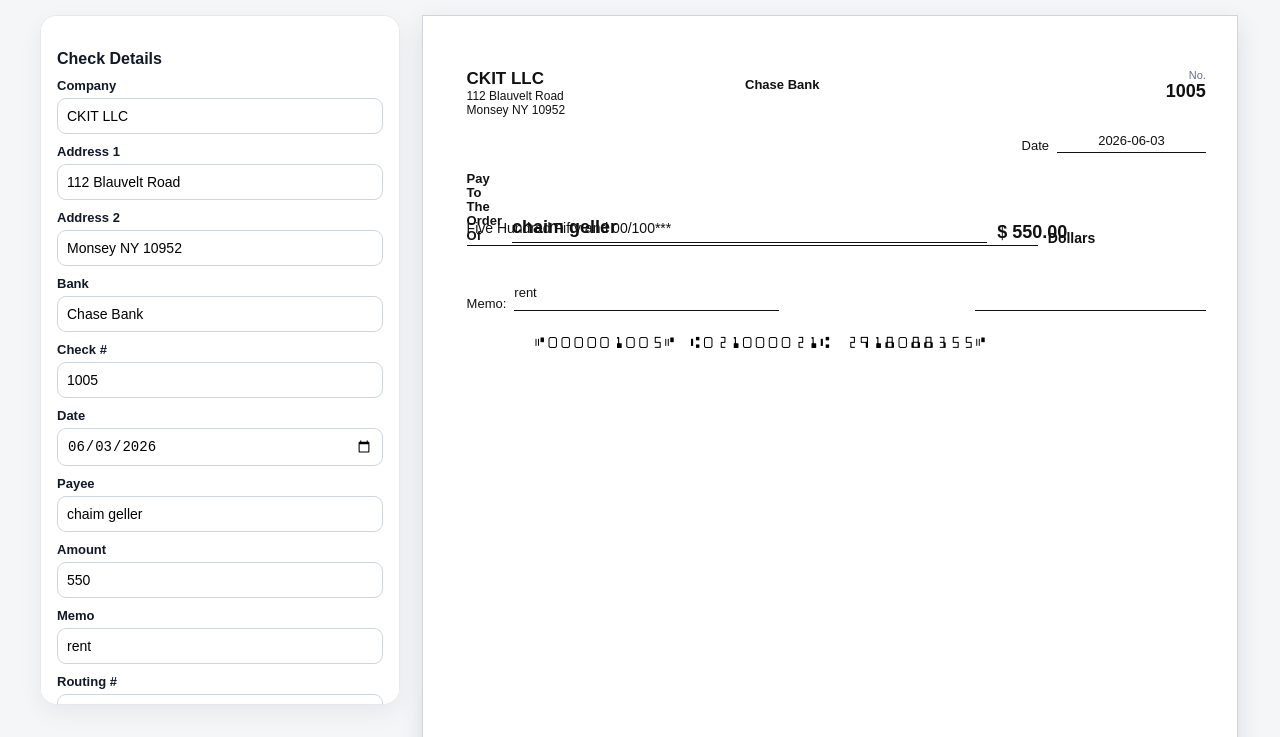
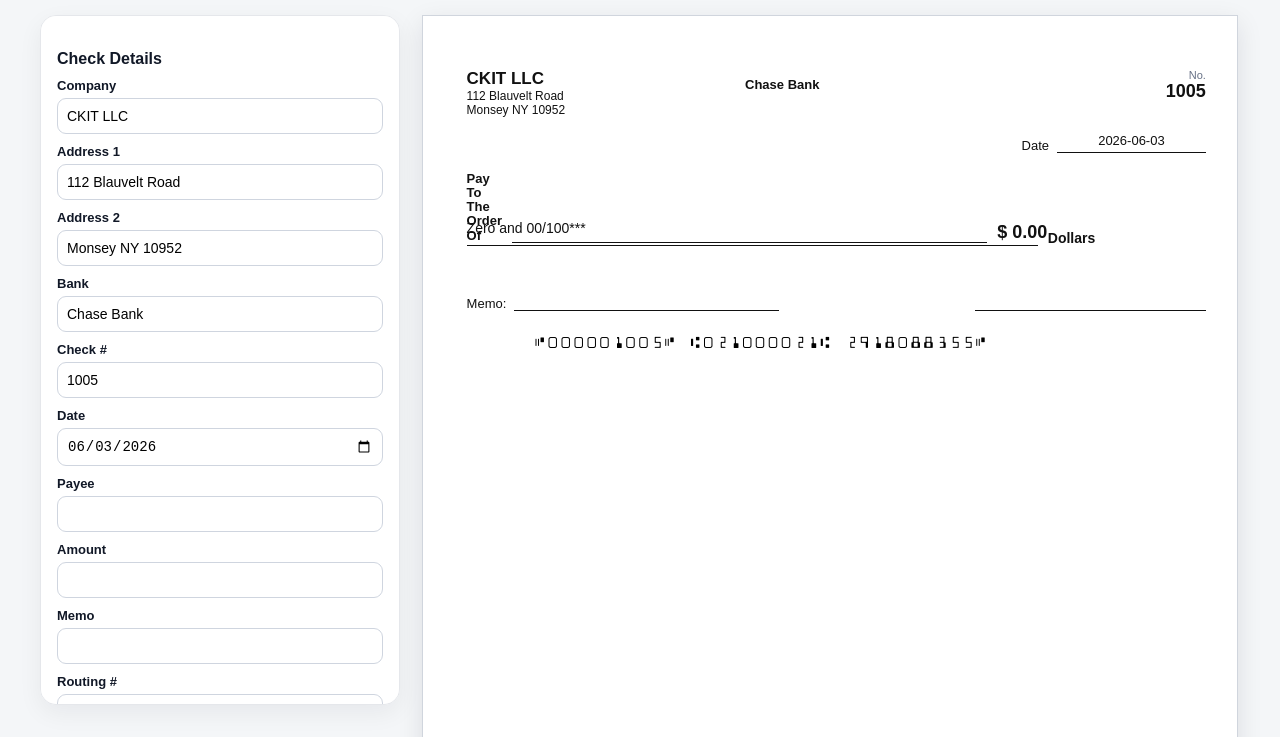
Before and after one commit to chaimkohn27/check-printer, a plain HTML site: page index.html in a window 1280 px wide. Shown: the part 90-827 px from the top of the page. Drawn offline with Linux system fonts and the light colour scheme.

Commit message:
Update index.html

```diff
--- a/index.html
+++ b/index.html
@@ -43,7 +43,7 @@
 </div>
 </div>
 <script>
-const defaults={company:"CKIT LLC",address1:"112 Blauvelt Road",address2:"Monsey NY 10952",bank:"Chase Bank",checkNo:"1005",date:"2026-06-03",payee:"chaim geller",amountInput:"550",memo:"rent",routing:"021000021",account:"2918088355",signature:""};
+const defaults={company:"CKIT LLC",address1:"112 Blauvelt Road",address2:"Monsey NY 10952",bank:"Chase Bank",checkNo:"1005",date:"2026-06-03",payee:"",amountInput:" ",memo:" ",routing:"021000021",account:"2918088355",signature:""};
 const fields=Object.keys(defaults);
 function numberToWords(value){const ones=["","One","Two","Three","Four","Five","Six","Seven","Eight","Nine","Ten","Eleven","Twelve","Thirteen","Fourteen","Fifteen","Sixteen","Seventeen","Eighteen","Nineteen"];const tens=["","","Twenty","Thirty","Forty","Fifty","Sixty","Seventy","Eighty","Ninety"];const scales=["","Thousand","Million","Billion"];const amount=Number(value||0);const dollars=Math.floor(amount);const cents=Math.round((amount-dollars)*100);function underThousand(num){const words=[];if(num>=100){words.push(ones[Math.floor(num/100)]+" Hundred");num%=100}if(num>=20){words.push(tens[Math.floor(num/10)]);num%=10}if(num>0)words.push(ones[num]);return words.join(" ")}if(dollars===0)return"Zero and "+String(cents).padStart(2,"0")+"/100";let num=dollars,scale=0,parts=[];while(num>0){const chunk=num%1000;if(chunk)parts.unshift((underThousand(chunk)+" "+scales[scale]).trim());num=Math.floor(num/1000);scale++}return parts.join(" ")+" and "+String(cents).padStart(2,"0")+"/100"}
 function money(value){return Number(value||0).toLocaleString(undefined,{minimumFractionDigits:2,maximumFractionDigits:2})}
```
